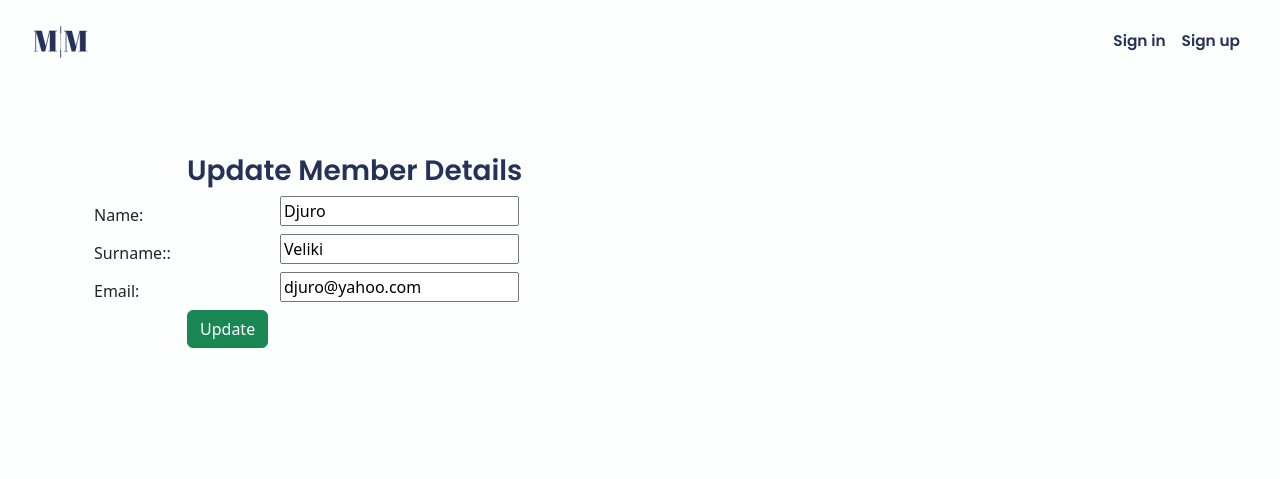
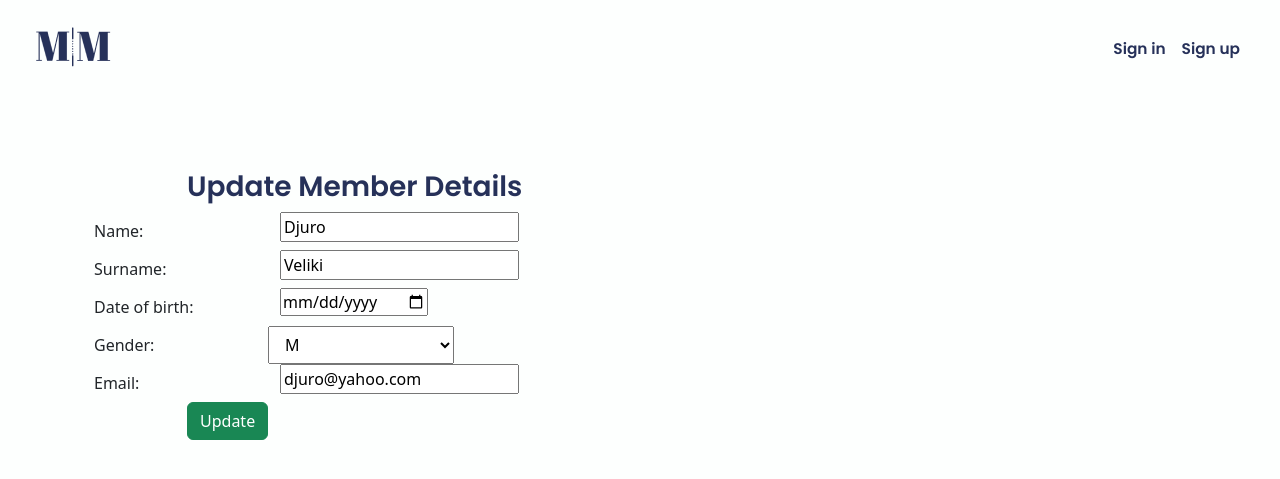
Before and after one commit to janaledencan/Members-Management-App, a Django app: page /app/management/edit/1 in a window 1280 px wide. Shown: the top 479 px of the page. Run offline with Django 4.2, Linux system fonts and the light colour scheme; data comes from the database, SQL or seed files in the repository; both versions use the stored data as it was after the commit; some libraries are stand-ins or nearby versions.

Commit message:
Add gender and date of birth to edit member

```diff
--- a/membersmanagementapp/app/forms.py
+++ b/membersmanagementapp/app/forms.py
@@ -83,6 +83,11 @@ class MemberForm(forms.ModelForm):
         fields = ["name", "surname", "date_of_birth", "gender", "email"]
         exclude = ("owner",)
 
+    def __init__(self, *args, **kwargs):  # Trenutno nije nužno
+        super().__init__(*args, **kwargs)
+        if self.instance.pk:
+            self.initial["date_of_birth"] = self.instance.date_of_birth
+
 
 class GroupForm(forms.ModelForm):
     class Meta:
--- a/membersmanagementapp/app/templates/app/base.html
+++ b/membersmanagementapp/app/templates/app/base.html
@@ -12,7 +12,6 @@
         <link rel="preconnect" href="https://fonts.gstatic.com" crossorigin>
         <link href="https://fonts.googleapis.com/css2?family=Poppins:wght@100;400;600;800&display=swap" rel="stylesheet">
 
-        <link rel="stylesheet" href="https://cdn.jsdelivr.net/npm/vanillajs-datepicker@1.3.1/dist/css/datepicker-bs5.min.css">
         <link rel="stylesheet" href="https://cdnjs.cloudflare.com/ajax/libs/bootstrap-datepicker/1.9.0/css/bootstrap-datepicker.min.css">
         <link rel="stylesheet" href="{% static 'app/css/base.css' %}">
     </head>
--- a/membersmanagementapp/app/templates/management/edit.html
+++ b/membersmanagementapp/app/templates/management/edit.html
@@ -16,21 +16,36 @@
       <div class="form-group row">
         <label class="col-sm-2 col-form-label">Name:</label>
         <div class="col-sm-4">
-            <input type="text" name="name" id="id_name" required maxlength="20" value="{{ member.name }}"/>
+            <input type="text" name="name" id="id_name" required maxlength="40" value="{{ member.name }}"/>
         </div>
       </div>
 
       <div class="form-group row">
-        <label class="col-sm-2 col-form-label">Surname::</label>
+        <label class="col-sm-2 col-form-label">Surname:</label>
         <div class="col-sm-4">
-            <input type="text" name="surname" id="id_surname" required maxlength="100" value="{{ member.surname }}" />
+            <input type="text" name="surname" id="id_surname" required maxlength="50" value="{{ member.surname }}" />
         </div>
+      </div>
+
+      <div class="form-group row">
+        <label class="col-sm-2 col-form-label">Date of birth:</label>
+        <div class="col-sm-4">
+            <input type="date" name="date_of_birth" id="id_date_of_birth" value="{{ member.date_of_birth }}" />
+        </div>
+      </div>
+
+      <div class="form-group row">
+        <label for="id_gender" class="col-sm-2 col-form-label">Gender:</label>
+         <select name="gender" id="id_gender" class="col-sm-2" required>
+            <option value="M">M</option>
+            <option value="F">F</option>
+         </select>
       </div>
 
       <div class="form-group row">
         <label class="col-sm-2 col-form-label">Email:</label>
         <div class="col-sm-4">
-            <input type="email" name="email" id="id_email" required maxlength="254" value="{{ member.email }}" />
+            <input type="email" name="email" id="id_email" required maxlength="100" value="{{ member.email }}" />
         </div>
       </div>
 
```
Also changed, not shown: membersmanagementapp/app/static/app/images/logo.webp, membersmanagementapp/db.sqlite3.
